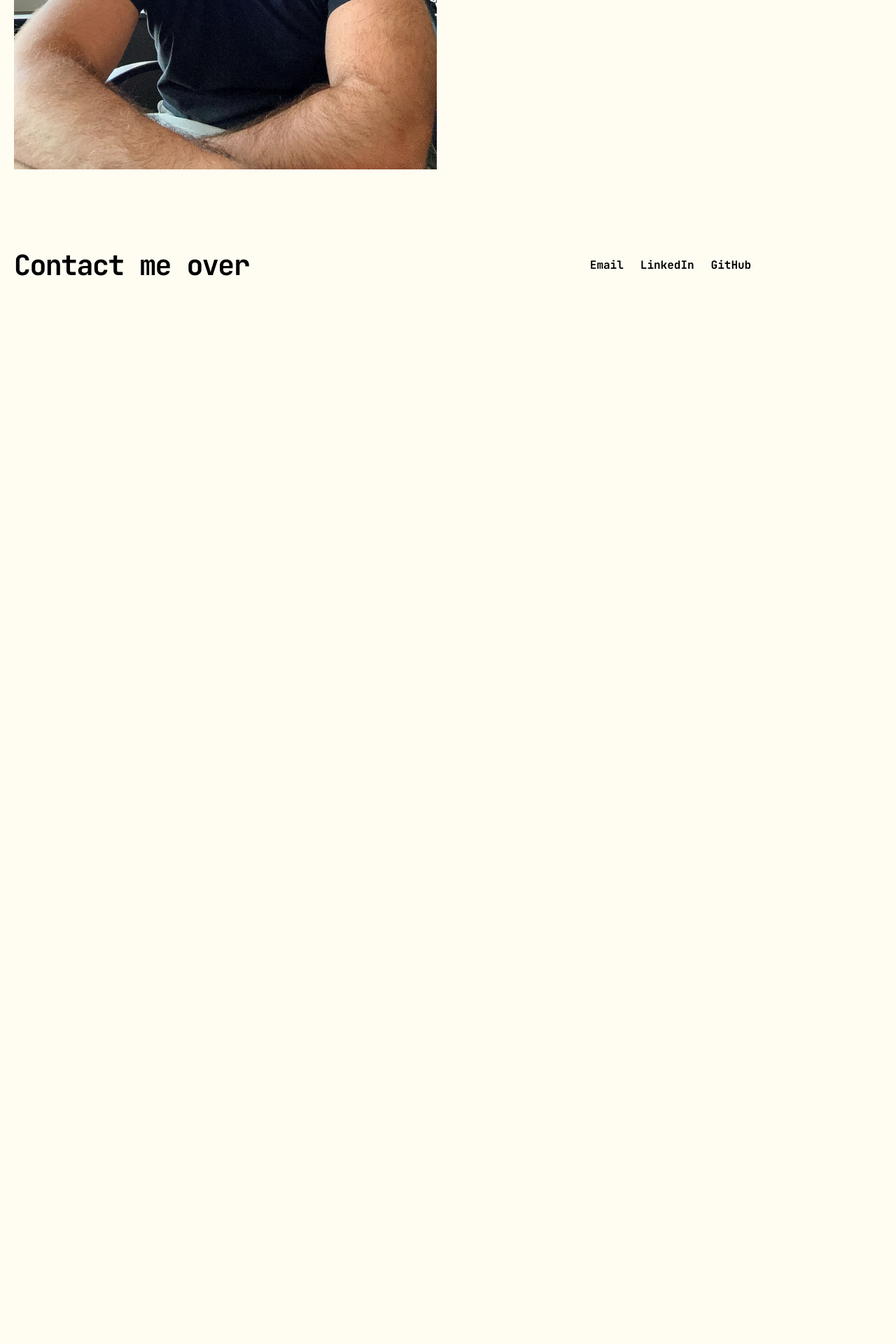
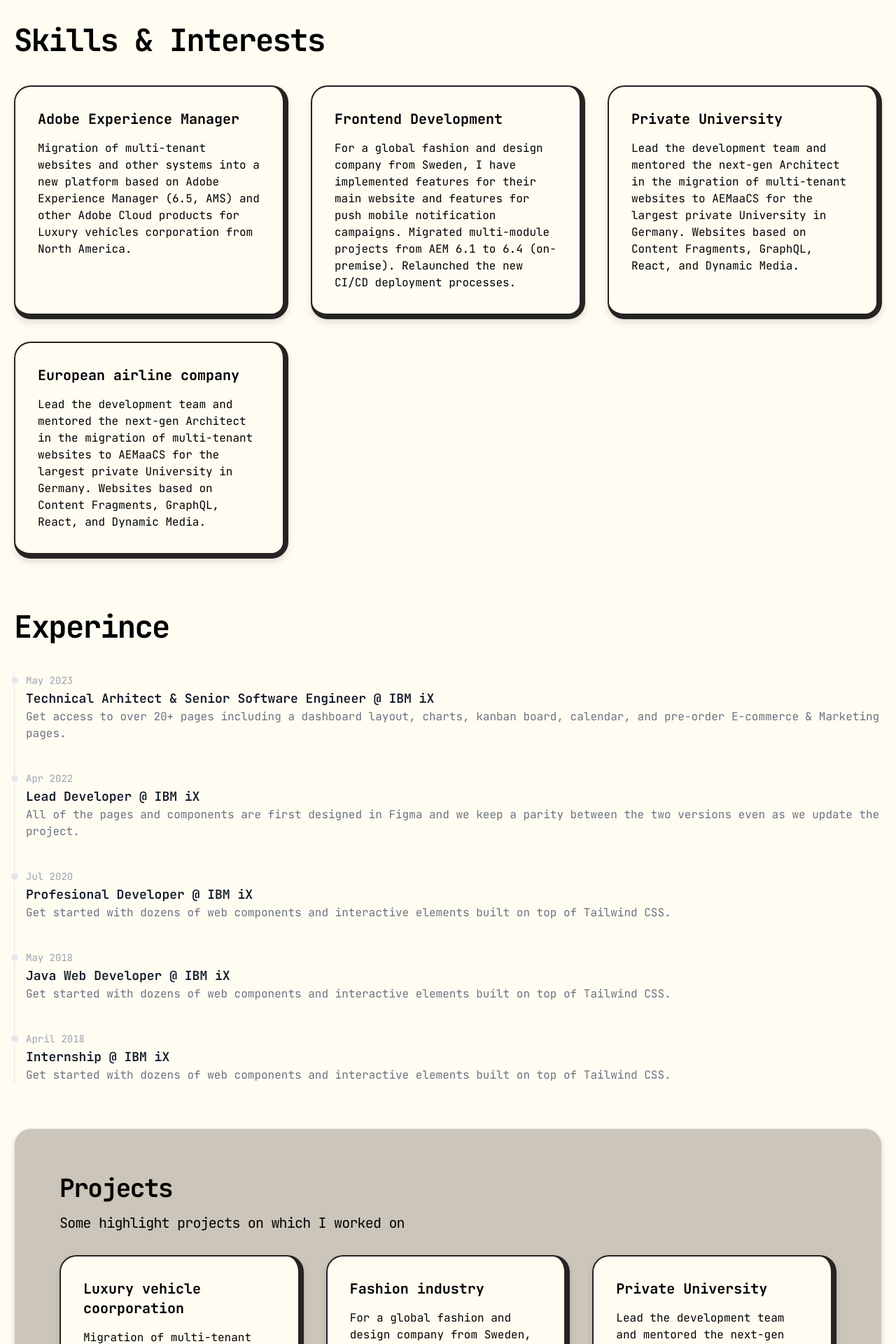
Before and after one commit to MatijaSabo/matija-sabolic.from.hr, a Next.js app: page / in a window 1280 px wide. Shown: the part 800-2720 px from the top of the page at 70% size. Before the commit the page ends 1316 px from the top, so only its background shows below. Built offline with nearby package versions, Linux system fonts and the light colour scheme.

Commit message:
Content update

```diff
--- /dev/null
+++ b/src/app/_components/card.tsx
@@ -0,0 +1,13 @@
+type Props = {
+    title: string;
+    description: string;
+}
+
+export function Card({title, description} : Props) {
+    return (
+        <div className="static section-beige-light border-2 border-r-8 border-b-8 rounded-3xl p-8 shadow-sm">
+            <h4 className="text-xl font-bold pb-4">{title}</h4>
+            {description}
+        </div>
+    )
+}
--- a/src/app/_components/footer.tsx
+++ b/src/app/_components/footer.tsx
@@ -4,7 +4,7 @@ export function Footer() {
   return (
     <footer>
       <Container>
-        <div className="py-28 flex flex-col lg:flex-row items-center">
+        <div className="pt-28 pb-20 flex flex-col lg:flex-row items-center">
           <h3 className="text-4xl lg:text-[2.5rem] font-bold tracking-tighter leading-tight text-center lg:text-left mb-10 lg:mb-0 lg:pr-4 lg:w-1/2">
             Contact me over
           </h3>
@@ -29,6 +29,9 @@ export function Footer() {
             </a>
           </div>
         </div>
+        <div className="pb-8 text-xs text-center text-gray-400">
+          Copyright © 2025 - All right reserved
+        </div>
       </Container>
     </footer>
   );
--- a/src/app/_components/hero.tsx
+++ b/src/app/_components/hero.tsx
@@ -1,8 +1,4 @@
-import Avatar from "@/app/_components/avatar";
 import CoverImage from "@/app/_components/cover-image";
-import { type Author } from "@/interfaces/author";
-import Link from "next/link";
-import DateFormatter from "./date-formatter";
 
 type Props = {
   title: string;
@@ -19,9 +15,9 @@ export function Hero({
 }: Props) {
   return (
     <section>
-      <div className="grid grid-cols-1 md:grid-cols-2 gap-8">
+      <div className="grid grid-cols-1 md:grid-cols-2 lg:grid-cols-3 gap-8">
         <CoverImage title={alt} src={coverImage} width={400} height={600} />
-        <div>
+        <div className="lg:col-span-2">
           <h2 className="text-2xl font-bold tracking-tighter leading-tight md:pr-8">{title}</h2>
           <div className="text-xl tracking-tighter leading-tight md:pr-8" dangerouslySetInnerHTML={{__html: bio}}></div>
         </div>
--- /dev/null
+++ b/src/app/_components/section.tsx
@@ -0,0 +1,9 @@
+type Props = {
+  children?: React.ReactNode;
+};
+
+const Section = ({ children }: Props) => {
+  return <div className="section-beige grid p-16 mt-8 border rounded-3xl shadow-sm">{children}</div>;
+};
+
+export default Section;
--- /dev/null
+++ b/src/app/_components/timeline.tsx
@@ -0,0 +1,51 @@
+type Props = {
+    title: string;
+    items: TimelineItem[];
+}
+
+type TimelineItem = {
+    title: string;
+    description: string;
+    startDate: string;
+    endDate: string;
+}
+
+export function Timeline() {
+    return (
+        <div className="my-16">
+            <h2 className="text-6xl font-bold tracking-tighter pb-8">Experince</h2>
+            <ol className="relative border-s border-gray-200 dark:border-gray-700">
+                <li className="mb-10 ms-4">
+                    <div className="absolute w-3 h-3 bg-gray-200 rounded-full mt-1.5 -start-1.5 border border-white dark:border-gray-900 dark:bg-gray-700"></div>
+                    <time className="mb-1 text-sm font-normal leading-none text-gray-400 dark:text-gray-500">May 2023</time>
+                    <h3 className="text-lg font-semibold text-gray-900 dark:text-white">Technical Arhitect & Senior Software Engineer @ IBM iX</h3>
+                    <p className="mb-4 text-base font-normal text-gray-500 dark:text-gray-400">Get access to over 20+ pages including a dashboard layout, charts, kanban board, calendar, and pre-order E-commerce & Marketing pages.</p>
+                </li>
+                <li className="mb-10 ms-4">
+                    <div className="absolute w-3 h-3 bg-gray-200 rounded-full mt-1.5 -start-1.5 border border-white dark:border-gray-900 dark:bg-gray-700"></div>
+                    <time className="mb-1 text-sm font-normal leading-none text-gray-400 dark:text-gray-500">Apr 2022</time>
+                    <h3 className="text-lg font-semibold text-gray-900 dark:text-white">Lead Developer @ IBM iX</h3>
+                    <p className="text-base font-normal text-gray-500 dark:text-gray-400">All of the pages and components are first designed in Figma and we keep a parity between the two versions even as we update the project.</p>
+                </li>
+                <li className="mb-10 ms-4">
+                    <div className="absolute w-3 h-3 bg-gray-200 rounded-full mt-1.5 -start-1.5 border border-white dark:border-gray-900 dark:bg-gray-700"></div>
+                    <time className="mb-1 text-sm font-normal leading-none text-gray-400 dark:text-gray-500">Jul 2020</time>
+                    <h3 className="text-lg font-semibold text-gray-900 dark:text-white">Profesional Developer @ IBM iX</h3>
+                    <p className="text-base font-normal text-gray-500 dark:text-gray-400">Get started with dozens of web components and interactive elements built on top of Tailwind CSS.</p>
+                </li>
+                <li className="mb-10 ms-4">
+                    <div className="absolute w-3 h-3 bg-gray-200 rounded-full mt-1.5 -start-1.5 border border-white dark:border-gray-900 dark:bg-gray-700"></div>
+                    <time className="mb-1 text-sm font-normal leading-none text-gray-400 dark:text-gray-500">May 2018</time>
+                    <h3 className="text-lg font-semibold text-gray-900 dark:text-white">Java Web Developer @ IBM iX</h3>
+                    <p className="text-base font-normal text-gray-500 dark:text-gray-400">Get started with dozens of web components and interactive elements built on top of Tailwind CSS.</p>
+                </li>
+                <li className="ms-4">
+                    <div className="absolute w-3 h-3 bg-gray-200 rounded-full mt-1.5 -start-1.5 border border-white dark:border-gray-900 dark:bg-gray-700"></div>
+                    <time className="mb-1 text-sm font-normal leading-none text-gray-400 dark:text-gray-500">April 2018</time>
+                    <h3 className="text-lg font-semibold text-gray-900 dark:text-white">Internship @ IBM iX</h3>
+                    <p className="text-base font-normal text-gray-500 dark:text-gray-400">Get started with dozens of web components and interactive elements built on top of Tailwind CSS.</p>
+                </li>
+            </ol>
+        </div>
+    )
+}
--- a/src/app/globals.css
+++ b/src/app/globals.css
@@ -10,6 +10,20 @@
     --orange: #eb5e28;
 }
 
+.section-beige {
+    background-color: var(--beige-dark);
+}
+
+.section-beige-light {
+    background-color: var(--beige-light);
+    border-color: var(--charcoral);
+
+    &:hover {
+        background-color: var(--orange);
+        transition: background-color 250ms linear;
+    }
+}
+
 body {
     background-color: var(--beige-light);
 }
--- a/src/app/page.tsx
+++ b/src/app/page.tsx
@@ -1,6 +1,9 @@
 import Container from "@/app/_components/container";
 import { Intro } from "@/app/_components/intro";
 import { Hero } from "./_components/hero";
+import Section from "./_components/section";
+import { Card } from "./_components/card";
+import { Timeline } from "./_components/timeline";
 
 export default function Index() {
   return (
@@ -17,6 +20,52 @@ export default function Index() {
           coverImage="/assets/blog/authors/matija_sabolic.jpg"
           alt="Matija Sabolić"
         />
+        <div className="my-16">
+          <h2 className="text-6xl font-bold tracking-tighter pb-8">Skills & Interests</h2>
+          <div className="grid gap-8 grid-cols-1 lg:grid-cols-2 xl:grid-cols-3">
+            <Card
+              title="Adobe Experience Manager"
+              description="Migration of multi-tenant websites and other systems into a new platform based on Adobe Experience Manager (6.5, AMS) and other Adobe Cloud products for Luxury vehicles corporation from North America."
+            />
+            <Card
+              title="Frontend Development"
+              description="For a global fashion and design company from Sweden, I have implemented features for their main website and features for push mobile notification campaigns. Migrated multi-module projects from AEM 6.1 to 6.4 (on-premise). Relaunched the new CI/CD deployment processes."
+            />
+            <Card
+              title="Private University"
+              description="Lead the development team and mentored the next-gen Architect in the migration of multi-tenant websites to AEMaaCS for the largest private University in Germany. Websites based on Content Fragments, GraphQL, React, and Dynamic Media."
+            />
+            <Card
+              title="European airline company"
+              description="Lead the development team and mentored the next-gen Architect in the migration of multi-tenant websites to AEMaaCS for the largest private University in Germany. Websites based on Content Fragments, GraphQL, React, and Dynamic Media."
+            />
+          </div>
+        </div>
+
+        <Timeline></Timeline>
+
+        <Section>
+          <h2 className="text-4xl font-bold tracking-tighter md:pr-8 pb-4">Projects</h2>
+          <p className="text-xl tracking-tighter md:pr-8 pb-8">Some highlight projects on which I worked on</p>
+          <div className="grid gap-8 grid-cols-1 lg:grid-cols-2 xl:grid-cols-3">
+            <Card
+              title="Luxury vehicle coorporation"
+              description="Migration of multi-tenant websites and other systems into a new platform based on Adobe Experience Manager (6.5, AMS) and other Adobe Cloud products for Luxury vehicles corporation from North America."
+            />
+            <Card
+              title="Fashion industry"
+              description="For a global fashion and design company from Sweden, I have implemented features for their main website and features for push mobile notification campaigns. Migrated multi-module projects from AEM 6.1 to 6.4 (on-premise). Relaunched the new CI/CD deployment processes."
+            />
+            <Card
+              title="Private University"
+              description="Lead the development team and mentored the next-gen Architect in the migration of multi-tenant websites to AEMaaCS for the largest private University in Germany. Websites based on Content Fragments, GraphQL, React, and Dynamic Media."
+            />
+            <Card
+              title="European airline company"
+              description="Lead the development team and mentored the next-gen Architect in the migration of multi-tenant websites to AEMaaCS for the largest private University in Germany. Websites based on Content Fragments, GraphQL, React, and Dynamic Media."
+            />
+          </div>
+        </Section>
       </Container>
     </main>
   );
```
